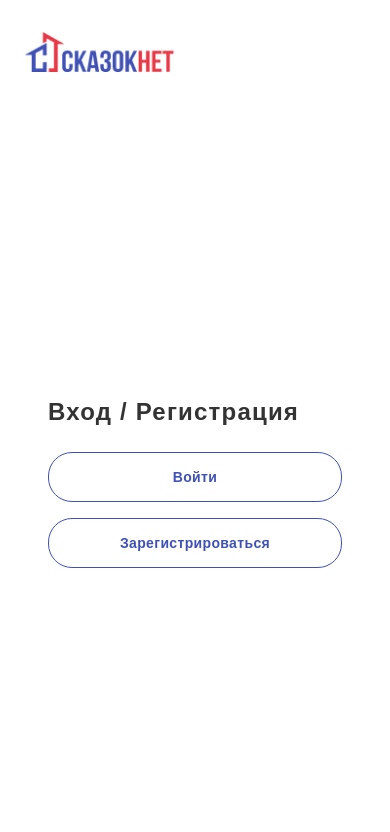
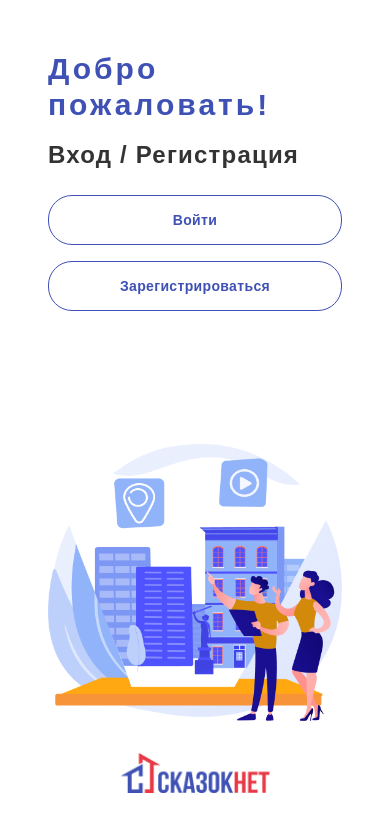
Before and after one commit to begencd/project_shatlyk, a website: page html/registration.html in a window 390 px wide. Drawn offline with Linux system fonts and the light colour scheme; files whose address does not match are found by name; a web font is replaced by a local one.

Commit message:
registration page responsive complated

```diff
--- a/html/registration.html
+++ b/html/registration.html
@@ -13,14 +13,23 @@
   </head>
   <body class="size-full">
     <div class="bg-white h-dvh">
-      <div class="pt-8 pl-6">
+      <div class="pt-8 pl-6 md:block hidden">
         <img src="../public/registerlogo.png" class="h-10 w-37.5" alt="" />
       </div>
       <div
-        class="my-12 xl:container px-12 xl:px-4 mx-0 xl:mx-auto h-[calc(100dvh-7.5rem)]"
+        class="my-0 md:my-12 xl:container px-12 xl:px-4 mx-0 xl:mx-auto h-full md:h-[calc(100dvh-7.5rem)]"
       >
-        <div class="flex items-start justify-between h-full">
-          <div class="w-full lg:w-[45%] xl:w-[40%] my-auto">
+        <div
+          class="flex items-center gap-8 md:items-start justify-between h-full md:flex-row flex-col"
+        >
+          <div
+            class="w-full sm:w-[80%] md:mx-0 mx-auto md:w-[45%] xl:w-[40%] my-auto"
+          >
+            <h1
+              class="inline-block font-bold tracking-widest text-3xl md:hidden text-primary mb-4"
+            >
+              Добро пожаловать!
+            </h1>
             <h1 class="text-text font-bold text-2xl tracking-wider">
               Вход / Регистрация
             </h1>
@@ -37,12 +46,22 @@
               </button>
             </div>
           </div>
-          <div class="w-[45%] xl:w-[40%] my-auto hidden lg:block">
+          <div
+            class="w-full sm:w-[80%] md:mx-0 mx-auto md:w-[45%] xl:w-[40%] my-auto"
+          >
             <img
               src="../public/registerimage.png"
               class="w-full h-auto"
               alt=""
             />
+
+            <div class="pt-8 flex items-center justify-center md:hidden">
+              <img
+                src="../public/registerlogo.png"
+                class="h-10 w-37.5"
+                alt=""
+              />
+            </div>
           </div>
         </div>
       </div>
```
Also changed, not shown: styles/output.css.
